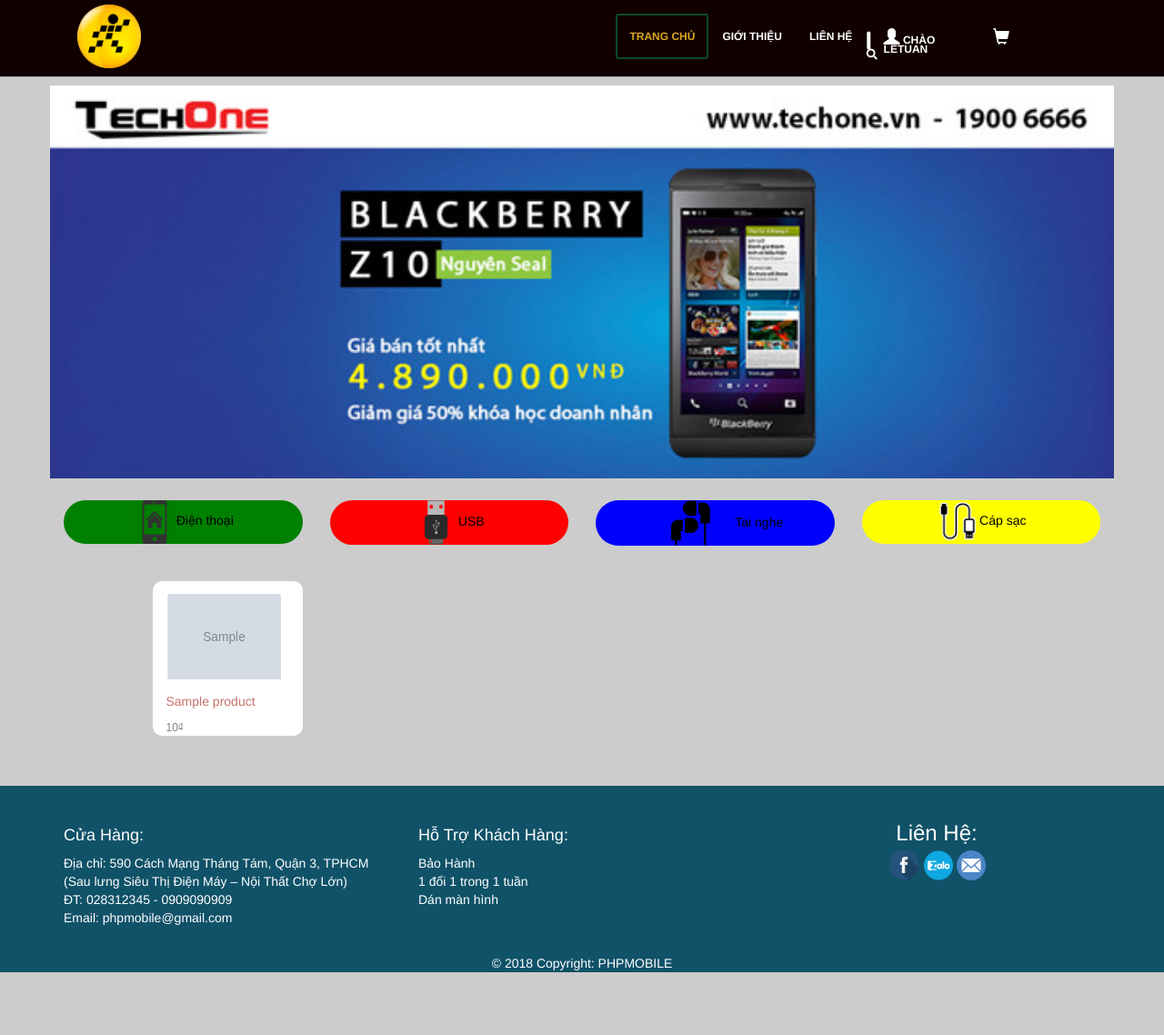
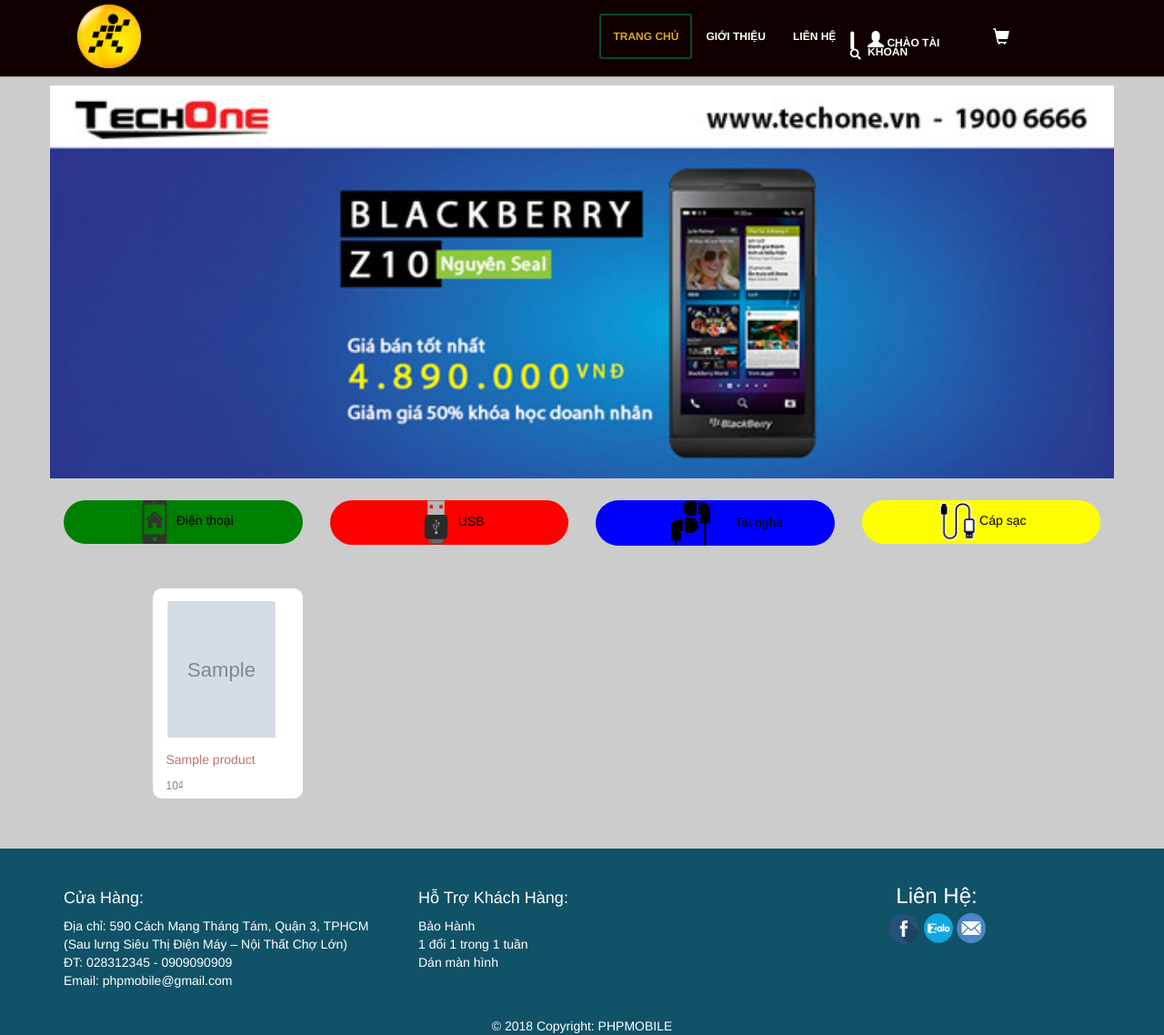
Before and after one commit to PHPPROJECTTEAM3/PHPTEAM3, a PHP site: page /Home.php in a window 1280 px wide. Shown: the whole page at 91% size. Before the commit the page ends 1069 px from the top, so only its background shows below. Run offline with PHP 8.4, Linux system fonts and the light colour scheme; tables that the repository leaves empty or names only in its code hold one stand-in row (values such as "Sample post"); grey boxes marked "Sample" are stand-in pictures; a stand-in replaces the project's code that opens the database connection; some libraries are stand-ins or nearby versions.

Commit message:
kich thuoc san pham

```diff
--- a/Code/Home.php
+++ b/Code/Home.php
@@ -4,7 +4,7 @@
 session_start();
 $pageTitle = "PHPMOBILE";
 $activeMenu = "home";
-$_SESSION['username']="LeTuan";
+$_SESSION['username']="Tài Khoản";
 
    include_once '../PRJ_Library/header.html';
 
@@ -107,10 +107,9 @@ $_SESSION['username']="LeTuan";
                     ?>
                 <div>
                         <div class="col-sm-2 <?=$col_half?>">
-                        <div class="col-sm-12 mobile nopaddingsp">
+                            <div class="col-sm-12 mobile nopaddingsp" style="margin-top:5%; padding-bottom: 3%;">
                             <div class="phone">
-                                <img src="<?php echo "../Images/$col[2]/$col[img]"; ?>" width="94%"
-                                 height="auto"/>
+                                <img width="120px" height="150px" src="<?php echo "../Images/$col[2]/$col[img]"; ?>"/>
                                 <div class="overlay"><!--hover xem chi tiet-->
                                 <a href="#" class="detailsmb">
                                        <i class="fa fa-eye"></i>
```
